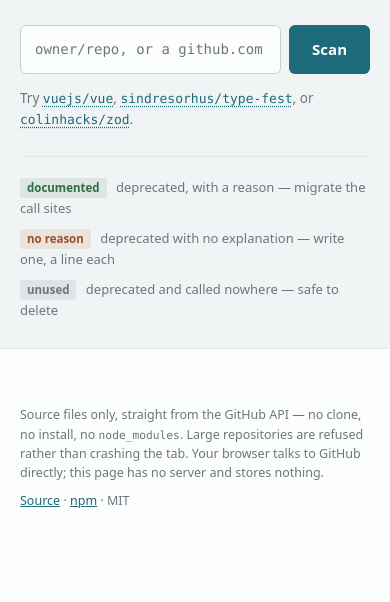
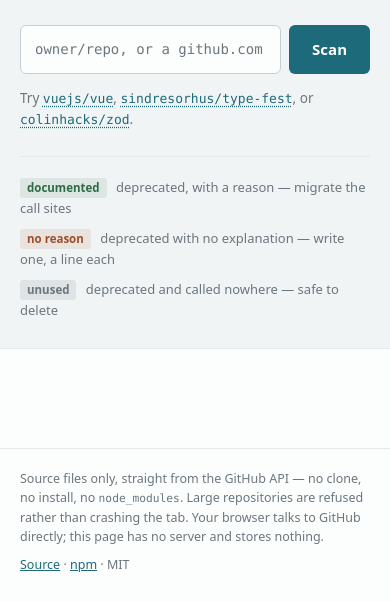
Before and after one commit to milad-hub/deprecated-tracker, a website: page web/index.html in a window 390 px wide. Shown: the part 242-844 px from the top of the page. Drawn offline with Linux system fonts and the light colour scheme.

Commit message:
fix: show the whole install command, and put the footer at the bottom
The copy-me command sat beside its button, which left it about half the card's
width; on any real repository it became a horizontal scrollbar with roughly
"git clone --depth 1 https://github.com/colinhac" visible, and no reason for a
reader to think the rest existed. It is stacked now: the command takes the full
width and wraps, the button sits under it.

The footer floated wherever the content stopped, so on the cold page it landed
in the middle of the screen with a field of empty background below it. The body
is a viewport-height column now, and the footer is pushed to the bottom with a
rule above it. `dvh` first, then `vh`: on a phone the toolbar makes `vh` wrong
by exactly the height of the toolbar.

```diff
--- a/web/app.css
+++ b/web/app.css
@@ -76,6 +76,10 @@ html {
   color-scheme: dark light;
 }
 
+/* A column the height of the viewport, so the footer sits at the bottom of the
+   screen on the cold page instead of floating halfway up it with a field of
+   empty background underneath. `dvh` first for mobile browsers, whose toolbars
+   make `vh` wrong by exactly the height of the toolbar. */
 body {
   font-family:
     system-ui,
@@ -87,6 +91,14 @@ body {
   color: var(--dt-text);
   background: var(--dt-bg);
   -webkit-font-smoothing: antialiased;
+  display: flex;
+  flex-direction: column;
+  min-height: 100vh;
+  min-height: 100dvh;
+}
+
+main {
+  flex: 1 0 auto;
 }
 
 .wrap {
@@ -678,8 +690,12 @@ tbody tr:hover {
   color: var(--dt-dim);
 }
 
+/* Stacked, not side by side: the command carries a repository name and a
+   package name, and a button beside it leaves too little width for either. Full
+   width and wrapping, with the button under it. */
 .copy-row {
   display: flex;
+  flex-direction: column;
   gap: 8px;
   align-items: stretch;
 }
@@ -702,8 +718,16 @@ tbody tr:hover {
   align-self: flex-start;
 }
 
+.copy-row code {
+  flex: none;
+}
+
 .footnote {
-  margin: 56px auto 40px;
+  flex: none;
+  margin: 56px auto 0;
+  padding-top: 20px;
+  padding-bottom: 28px;
+  border-top: 1px solid var(--dt-line);
   font-size: 12.5px;
   color: var(--dt-faint);
   max-width: 980px;
```
